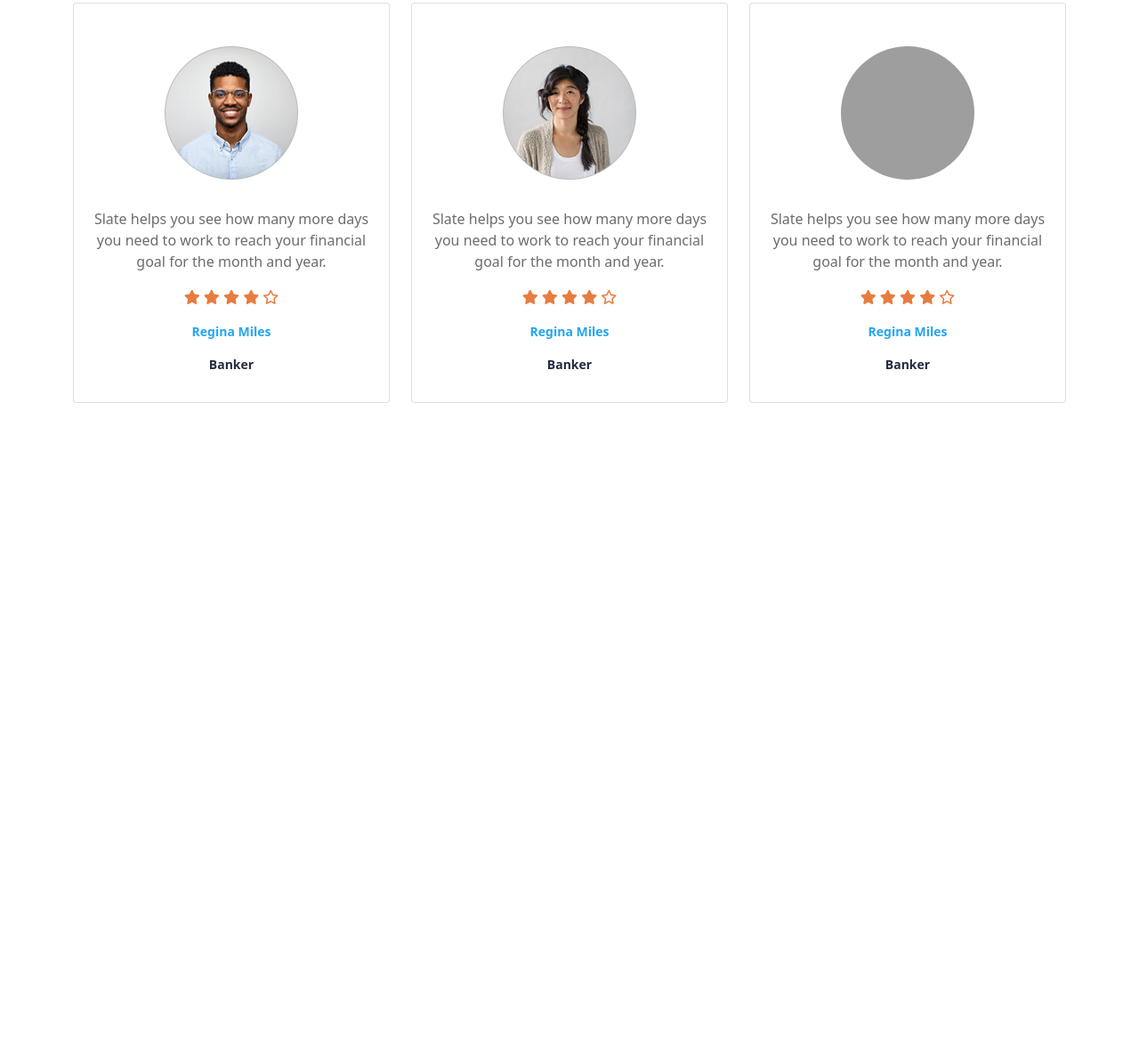
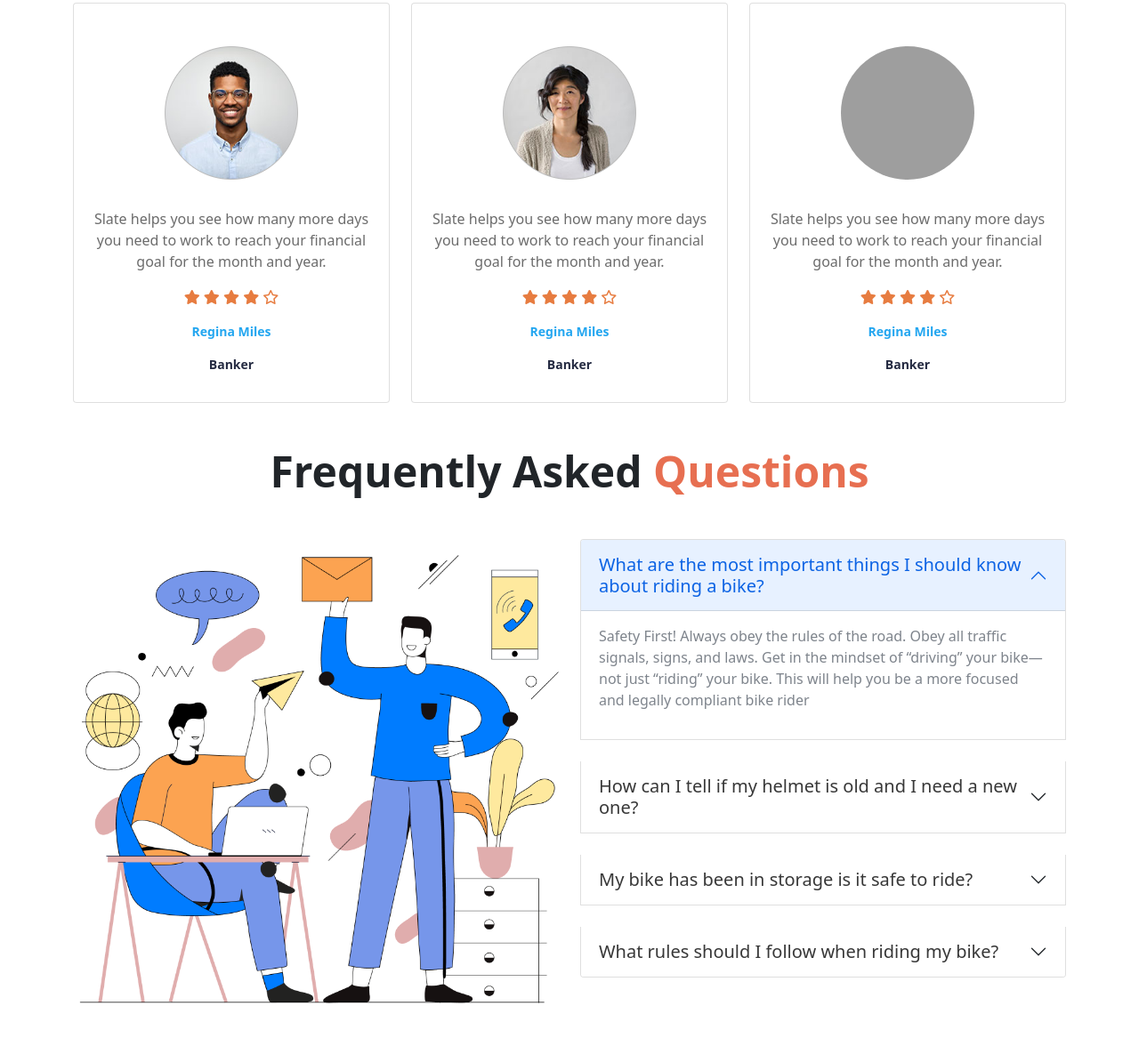
Before and after one commit to faimtonmoy/Honda-CRB, a plain HTML site: page index.html in a window 1280 px wide. Shown: the part 1327-2494 px from the top of the page at 89% size. Before the commit the page ends 1828 px from the top, so only its background shows below. Drawn offline with Linux system fonts and the light colour scheme; grey boxes are pictures that could not be loaded.

Commit message:
FaQ added

```diff
--- a/css/style.css
+++ b/css/style.css
@@ -1,3 +1,6 @@
+html,body{
+    overflow-x: hidden;
+}
 .header-background{
     background-color: #264653;
     height: 700px;
@@ -67,3 +70,12 @@
     font-size: 14px;
     color: #252B42;
 }
+.faq-question{
+    font-weight: 500;
+    font-size: 20px;
+    color: #383838;
+}
+.faq-answer{
+    font-size: 16px;
+    color: #7E848C;
+}
--- a/index.html
+++ b/index.html
@@ -13,7 +13,7 @@
     <header class="header-background">
         <section class="container">
             <div class="row g-0 d-flex align-items-center">
-                <div class="col-lg-6 col-12 mt-3">
+                <div class="col-lg-6 col-12 mt-5">
                     <p class="header-paragraph ">Computer controlled digital transistors with electric advance</p>
                     <h1 class="header-title mb-2">Honda CBR 300R</h1>
                     <p class="header-paragraph text-wrap">Honda cbr 300 R is the latest model.  It has 4 horse <br> engine power.
@@ -133,6 +133,68 @@
               </div>
 
         </section>
+        <section class="container my-5">
+            <h1 class="client-says text-center my-5">Frequently Asked<span class="client-color"> Questions</span> </h1>
+            <div class="row g-4">
+                <div class="col-lg-6 col-12">
+                   <img class="w-100" src="./images/faq.png" alt="">
+                </div>
+                <div class="col-lg-6 col-12">
+                    <div class="accordion" id="accordionExample">
+                        <div class="accordion-item mb-4">
+                          <h2 class="accordion-header" id="headingOne">
+                            <button class="accordion-button faq-question" type="button" data-bs-toggle="collapse" data-bs-target="#collapseOne" aria-expanded="true" aria-controls="collapseOne">
+                                What are the most important things I should
+                                know about riding a bike?
+                            </button>
+                          </h2>
+                          <div id="collapseOne" class="accordion-collapse collapse show" aria-labelledby="headingOne" data-bs-parent="#accordionExample">
+                            <div class="accordion-body">
+                                <p class="faq-answer">Safety First! Always obey the rules of the road. Obey all traffic signals, signs, and laws. Get in the mindset of “driving” your bike—not just “riding” your bike. This will help you be a more focused and legally compliant bike rider</p>
+                            </div>
+                          </div>
+                        </div>
+                        <div class="accordion-item mb-4">
+                          <h2 class="accordion-header" id="headingTwo">
+                            <button class="accordion-button collapsed faq-question" type="button" data-bs-toggle="collapse" data-bs-target="#collapseTwo" aria-expanded="false" aria-controls="collapseTwo">
+                                How can I tell if my helmet is old and I need a
+                                new one?
+                            </button>
+                          </h2>
+                          <div id="collapseTwo" class="accordion-collapse collapse" aria-labelledby="headingTwo" data-bs-parent="#accordionExample">
+                            <div class="accordion-body">
+                                <p class="faq-answer">Safety First! Always obey the rules of the road. Obey all traffic signals, signs, and laws. Get in the mindset of “driving” your bike—not just “riding” your bike. This will help you be a more focused and legally compliant bike rider</p>
+                            </div>
+                          </div>
+                        </div>
+                        <div class="accordion-item mb-4">
+                          <h2 class="accordion-header" id="headingThree">
+                            <button class="accordion-button collapsed faq-question" type="button" data-bs-toggle="collapse" data-bs-target="#collapseThree" aria-expanded="false" aria-controls="collapseThree">
+                                My bike has been in storage is it safe to ride?
+                            </button>
+                          </h2>
+                          <div id="collapseThree" class="accordion-collapse collapse" aria-labelledby="headingThree" data-bs-parent="#accordionExample">
+                            <div class="accordion-body">
+                                <p class="faq-answer">Safety First! Always obey the rules of the road. Obey all traffic signals, signs, and laws. Get in the mindset of “driving” your bike—not just “riding” your bike. This will help you be a more focused and legally compliant bike rider</p>
+                            </div>
+                          </div>
+                        </div>
+                        <div class="accordion-item">
+                          <h2 class="accordion-header" id="headingFour">
+                            <button class="accordion-button collapsed faq-question" type="button" data-bs-toggle="collapse" data-bs-target="#collapseFour" aria-expanded="false" aria-controls="collapseFour">
+                                What rules should I follow when riding my bike?
+                            </button>
+                          </h2>
+                          <div id="collapseFour" class="accordion-collapse collapse" aria-labelledby="headingFour" data-bs-parent="#accordionExample">
+                            <div class="accordion-body">
+                                <p class="faq-answer">Safety First! Always obey the rules of the road. Obey all traffic signals, signs, and laws. Get in the mindset of “driving” your bike—not just “riding” your bike. This will help you be a more focused and legally compliant bike rider</p>
+                            </div>
+                          </div>
+                        </div>
+                      </div>
+                </div>
+            </div>
+        </section>
     </main>
 
     <script src="./js/bootstrap.bundle.min.js"></script>
```
